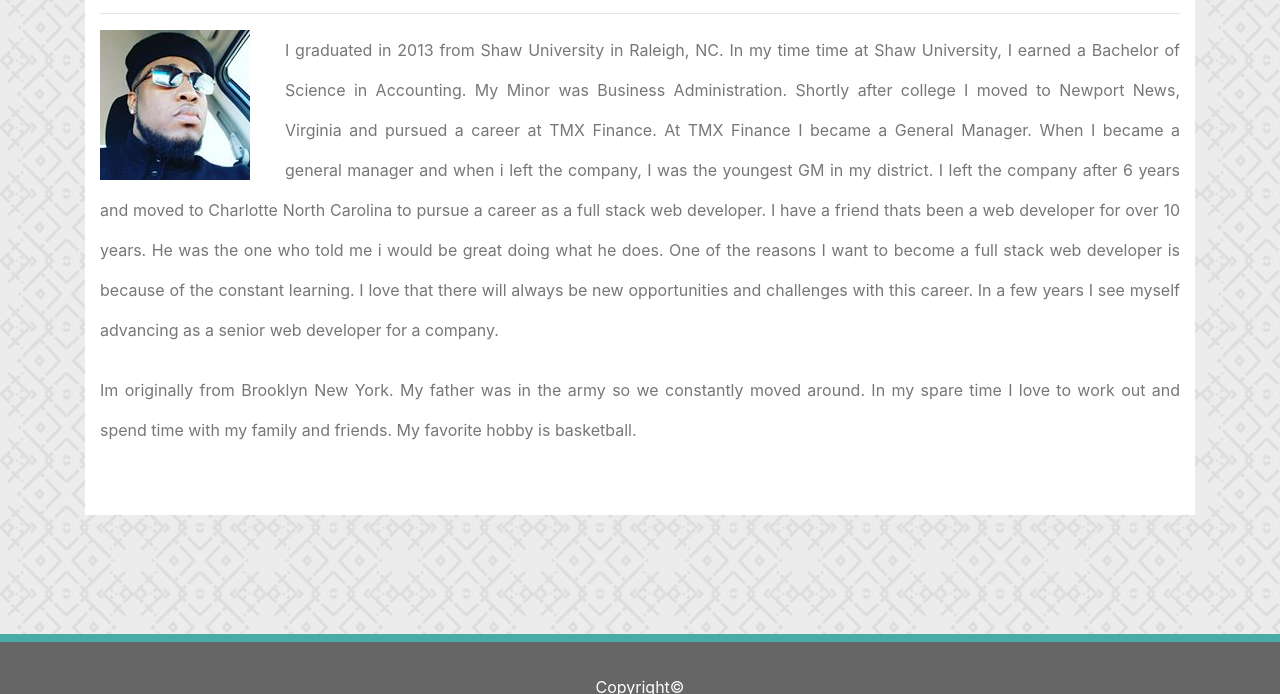
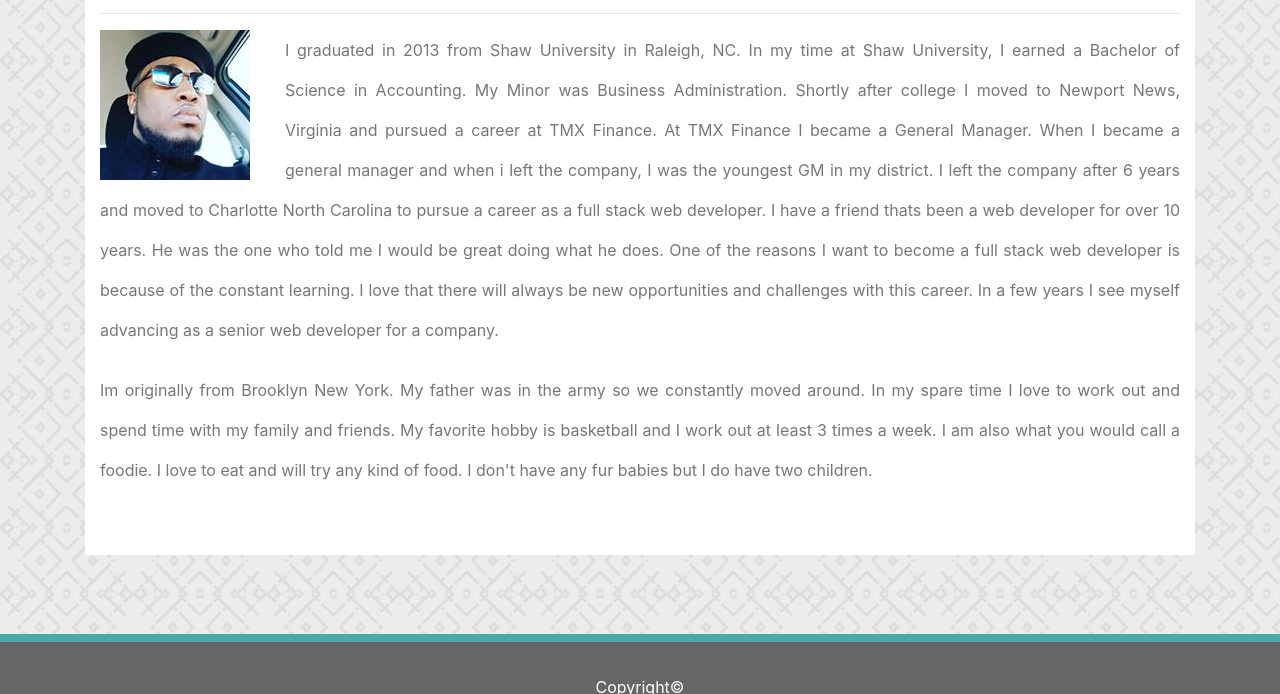
Before and after one commit to Clevelandjr/portfolio2, a plain HTML site: page index.html in a window 1280 px wide. Shown: the part 106-800 px from the top of the page. Drawn offline with nearby package versions, Linux system fonts and the light colour scheme.

Commit message:
edited some html

```diff
--- a/index.html
+++ b/index.html
@@ -46,8 +46,8 @@
                     <h2>About Me</h2>
                     <hr />
                     <img src="assets\images\author.jpg" alt="Author photo">
-                    <p class="main-text">I graduated in 2013 from Shaw University in Raleigh, NC. In my time time at Shaw University, I earned a Bachelor of Science in Accounting. My Minor was Business Administration. Shortly after college I moved to Newport News, Virginia and pursued a career at TMX Finance. At TMX Finance I became a General Manager. When I became a general manager and when i left the company, I was the youngest GM in my district. I left the company after 6 years and moved to Charlotte North Carolina to pursue a career as a full stack web developer. I have a friend thats been a web developer for over 10 years. He was the one who told me i would be great doing what he does. One of the reasons I want to become a full stack web developer is because of the constant learning. I love that there will always be new opportunities and challenges with this career. In a few years I see myself advancing as a senior web developer for a company.</p>
-                    <p class="main-text"> Im originally from Brooklyn New York. My father was in the army so we constantly moved around. In my spare time I love to work out and spend time with my family and friends. My favorite hobby is basketball.</p>
+                    <p class="main-text">I graduated in 2013 from Shaw University in Raleigh, NC. In my time at Shaw University, I earned a Bachelor of Science in Accounting. My Minor was Business Administration. Shortly after college I moved to Newport News, Virginia and pursued a career at TMX Finance. At TMX Finance I became a General Manager. When I became a general manager and when i left the company, I was the youngest GM in my district. I left the company after 6 years and moved to Charlotte North Carolina to pursue a career as a full stack web developer. I have a friend thats been a web developer for over 10 years. He was the one who told me I would be great doing what he does. One of the reasons I want to become a full stack web developer is because of the constant learning. I love that there will always be new opportunities and challenges with this career. In a few years I see myself advancing as a senior web developer for a company.</p>
+                    <p class="main-text"> Im originally from Brooklyn New York. My father was in the army so we constantly moved around. In my spare time I love to work out and spend time with my family and friends. My favorite hobby is basketball and I work out at least 3 times a week. I am also what you would call a foodie. I love to eat and will try any kind of food. I don't have any fur babies but I do have two children.</p>
                       </div>
                     </div>
                   </div>
```
Also changed, not shown: 1 other file.
